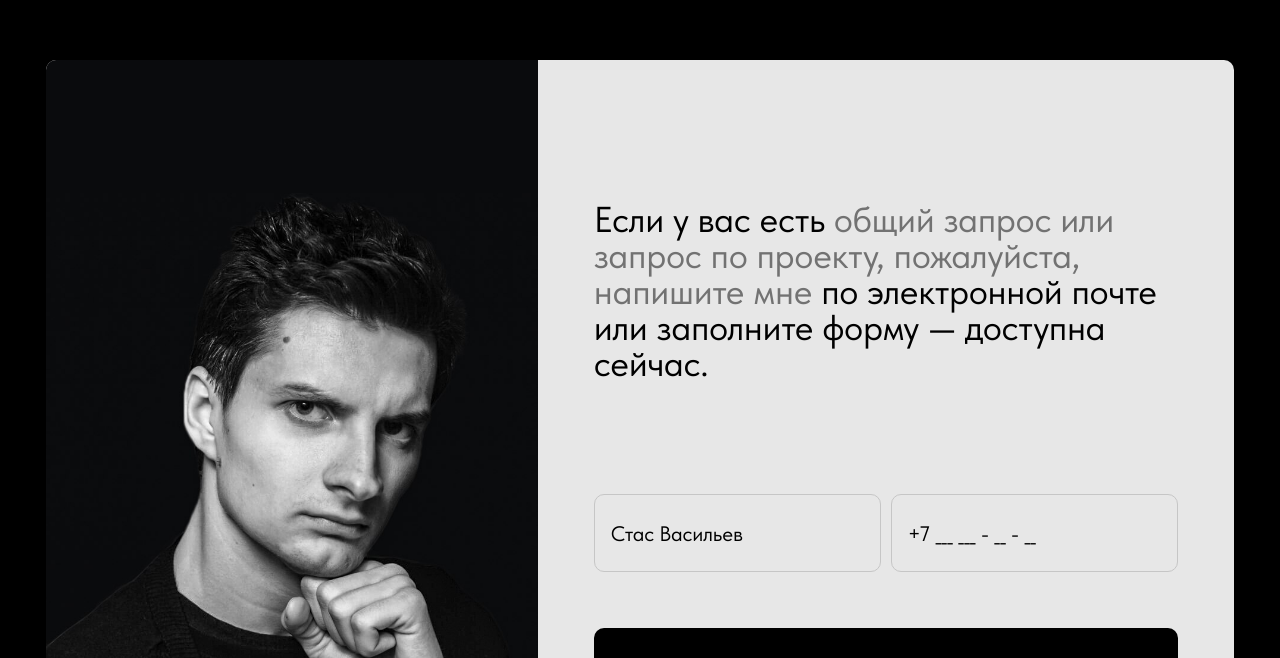
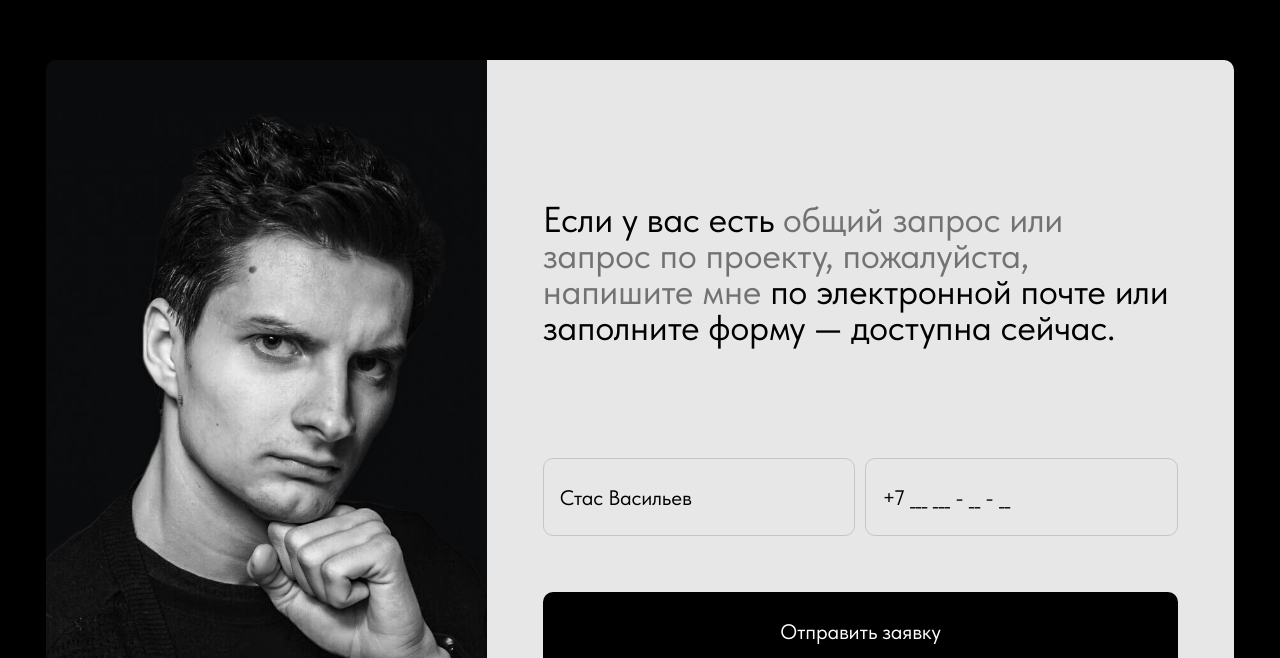
Before and after one commit to archi-potapov/mini-test, a Next.js app: page / in a window 1280 px wide. Shown: the part 142-800 px from the top of the page. Built offline with nearby package versions, Linux system fonts and the light colour scheme.

Commit message:
fix: image on Main

```diff
--- a/src/components/Main/Main.tsx
+++ b/src/components/Main/Main.tsx
@@ -8,8 +8,8 @@ export const Main = () => {
       id={"main"}
       className="mb-[202px] w-full max-w-[1828px] px-[46px] max-md:mb-[60px] max-md:px-[10px]"
     >
-      <section className="flex w-full justify-between overflow-hidden rounded-[10px] bg-[#E7E7E7]">
-        <div className="flex w-[680px] items-end bg-[#0a0b0d] max-xl:hidden">
+      <section className="relative flex w-full justify-between overflow-hidden rounded-[0.62rem]">
+        <div className="absolute z-0 flex h-full w-[680px] items-end bg-[#0a0b0d] max-2xl:left-[-50px] max-xl:hidden">
           <Image
             src="/images/authorPhoto.png"
             alt="Author Photo"
@@ -17,8 +17,8 @@ export const Main = () => {
             height={687}
           />
         </div>
-        <div className="flex w-auto grow flex-col gap-[112px] p-[142px_56px] max-md:gap-[20px] max-md:p-[40px_15px]">
-          <h2 className="max-w-[808px] text-[36px] leading-[1em] tracking-[-0.01em] text-black max-lg:max-w-[87%] max-md:text-[21px]">
+        <div className="bg-light-1 relative ml-auto flex w-auto grow flex-col gap-[112px] p-[142px_56px] max-md:gap-[20px] max-md:p-[40px_15px] xl:max-w-[62.9%]">
+          <h2 className="text-[36px] leading-[1em] tracking-[-0.01em] text-black max-lg:max-w-[87%] max-md:text-[21px]">
             Если у вас есть{" "}
             <span className="text-gray-selection">
               общий запрос или запрос по проекту, пожалуйста, напишите мне
--- a/tailwind.config.ts
+++ b/tailwind.config.ts
@@ -20,10 +20,11 @@ const config: Config = {
         "gray-border": "#505050",
         "gray-button": "#1b1b1b",
         "gray-copyright": "#727272",
+        "light-1": "#E7E7E7",
       },
       margin: {
-        '13': '3.25rem',
-      }
+        "13": "3.25rem",
+      },
     },
     borderWidth: {
       DEFAULT: "1px",
```
Also changed, not shown: public/images/authorPhoto_.png (added).
